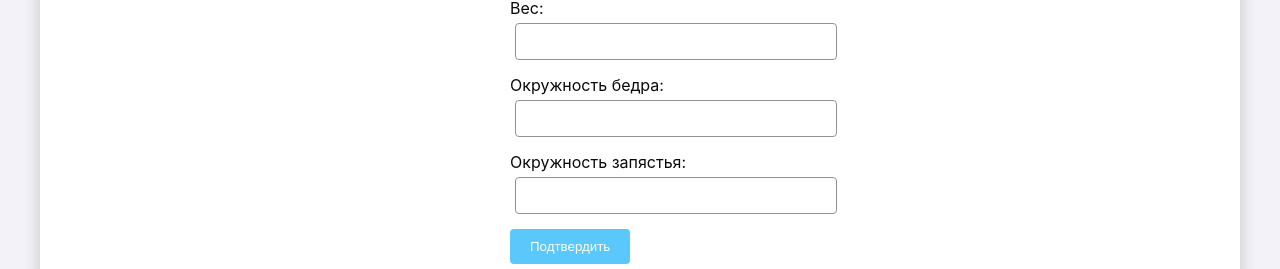
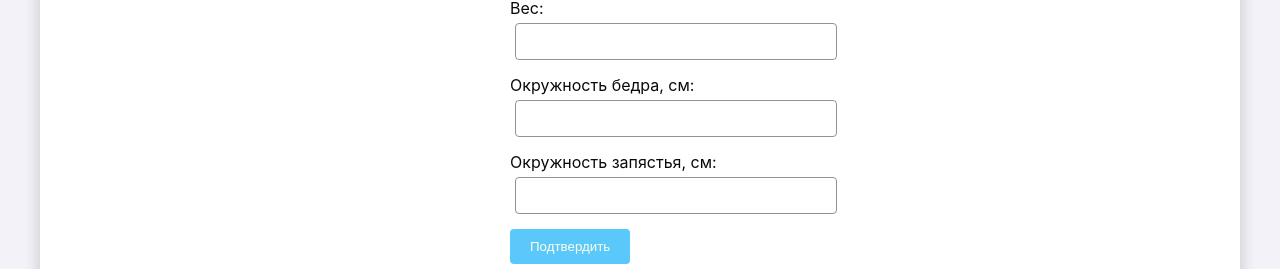
Before and after one commit to hitchhiker11/diet_web_bot, a React (Create React App) app: page / in a window 1280 px wide. Both pictures are taken after a click on the button "Не знаю свой метаболизм". Shown: the part 588-857 px from the top of the page. Built offline with nearby package versions, Linux system fonts and the light colour scheme.

Commit message:
Update App.js

```diff
--- a/src/App.js
+++ b/src/App.js
@@ -78,11 +78,11 @@ function App() {
                 <input type="number" name="weight" value={userData.weight} onChange={handleChange} style={{width: '100%'}} />
               </label>
               <label>
-                Окружность бедра:
+                Окружность бедра, см:
                 <input type="number" name="hipCircumference" value={userData.hipCircumference} onChange={handleChange} style={{width: '100%'}} />
               </label>
               <label>
-                Окружность запястья:
+                Окружность запястья, см:
                 <input type="number" name="wristCircumference" value={userData.wristCircumference} onChange={handleChange} style={{width: '100%'}} />
               </label>
             </>
```
